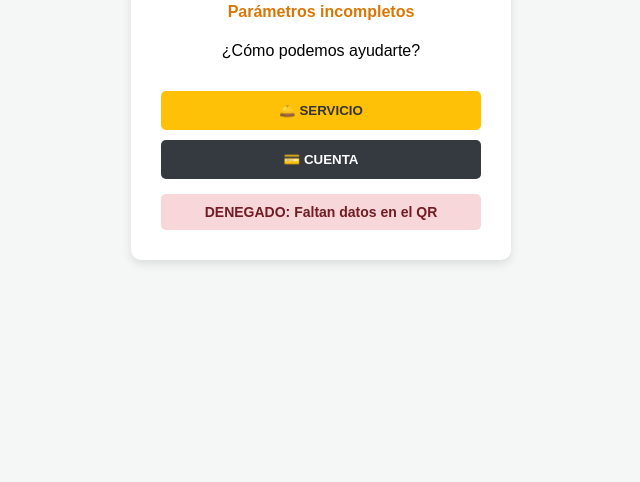
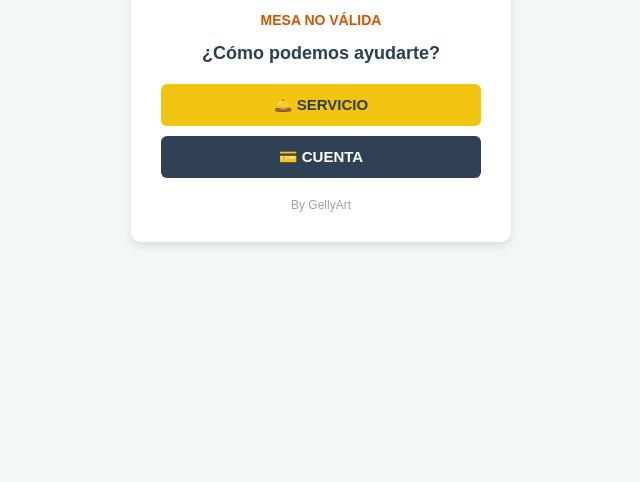
Before and after one commit to controlgellyart/gellyart-mesa, a plain HTML site: page index.html in a window 1280 px wide. Shown: the part 318-800 px from the top of the page, without its empty margins (319-959 px from the left). Drawn offline with Linux system fonts and the light colour scheme.

Commit message:
Update index.html

```diff
--- a/index.html
+++ b/index.html
@@ -22,104 +22,147 @@
             text-align: center;
             width: 320px;
         }
+        .app-title-box {
+            background-color: #314155;
+            color: white;
+            padding: 12px;
+            border-radius: 6px;
+            font-size: 18px;
+            font-weight: bold;
+            margin-bottom: 15px;
+            letter-spacing: 0.5px;
+        }
+        .mesa-info {
+            font-size: 14px;
+            font-weight: bold;
+            color: #d35400;
+            margin-bottom: 15px;
+        }
+        .question {
+            font-size: 18px;
+            font-weight: bold;
+            color: #2c3e50;
+            margin-bottom: 20px;
+        }
+        .btn {
+            display: block;
+            width: 100%;
+            padding: 12px;
+            margin: 10px 0;
+            font-size: 15px;
+            font-weight: bold;
+            border: none;
+            border-radius: 6px;
+            cursor: pointer;
+            text-align: center;
+        }
         .btn-servicio {
-            background-color: #ffc107;
-            color: #333;
-            border: none;
-            padding: 12px;
-            width: 100%;
-            border-radius: 5px;
-            font-weight: bold;
-            cursor: pointer;
-            margin-top: 15px;
+            background-color: #f1c40f;
+            color: #2c3e50;
         }
         .btn-cuenta {
-            background-color: #343a40;
+            background-color: #314155;
             color: white;
-            border: none;
+        }
+        /* Recuadro visual dentro de la plantilla ubicado debajo del botón Cuenta */
+        #mensaje-estado {
+            display: none;
+            margin-top: 15px;
             padding: 12px;
-            width: 100%;
-            border-radius: 5px;
+            border-radius: 6px;
+            font-size: 14px;
             font-weight: bold;
-            cursor: pointer;
-            margin-top: 10px;
         }
-        /* Recuadro de estado debajo del botón Cuenta */
-        #estadoMensaje {
-            margin-top: 15px;
-            padding: 10px;
-            border-radius: 5px;
-            font-weight: bold;
-            font-size: 14px;
-            display: none; /* Oculto por defecto hasta validar */
+        .footer {
+            margin-top: 20px;
+            font-size: 12px;
+            color: #95a5a6;
         }
     </style>
 </head>
 <body>
 
     <div class="card">
-        <h2>SERVICIO A LA MESA</h2>
-        <h4 id="infoMesa" style="color: #d97706;">Cargando...</h4>
-        <p>¿Cómo podemos ayudarte?</p>
+        <div class="app-title-box">SERVICIO A LA MESA</div>
 
-        <button class="btn-servicio" onclick="enviarAccion('Servicio')">🛎️ SERVICIO</button>
-        <button class="btn-cuenta" onclick="enviarAccion('Cuenta')">💳 CUENTA</button>
+        <div class="mesa-info" id="mesa-info">CARGANDO...</div>
 
-        <!-- Contenedor exacto debajo del botón CUENTA -->
-        <div id="estadoMensaje"></div>
+        <div class="question">¿Cómo podemos ayudarte?</div>
+
+        <button class="btn btn-servicio" onclick="enviarSolicitud('🛎️ SERVICIO')">🛎️ SERVICIO</button>
+        <button class="btn btn-cuenta" onclick="enviarSolicitud('💳 CUENTA')">💳 CUENTA</button>
+
+        <!-- Recuadro integrado exactamente debajo del botón CUENTA -->
+        <div id="mensaje-estado"></div>
+
+        <div class="footer">By GellyArt</div>
     </div>
 
     <script>
-        // Obtener parámetros de la URL (Negocio y Mesa)
+        // Capturar los parámetros reales de la URL
         const urlParams = new URLSearchParams(window.location.search);
-        const negocio = urlParams.get('negocio');
-        const mesa = urlParams.get('mesa');
+        const negocio = urlParams.get('negocio') || '';
+        const mesa = urlParams.get('mesa') || '';
 
-        const infoMesaEl = document.getElementById('infoMesa');
-        const estadoMensaje = document.getElementById('estadoMensaje');
-
+        const mesaInfoEl = document.getElementById('mesa-info');
         if (negocio && mesa) {
-            infoMesaEl.innerText = `${negocio} - MESA ${mesa}`;
-
-            // AQUÍ SE MANTIENE TU VALIDACIÓN ORIGINAL CON EL BACKEND (Apps Script)
-            // Reemplaza esta URL con tu Web App desplegada de Apps Script si es necesario
-            const urlValidacion = `https://script.google.com/macros/s/TU_SCRIPT_ID/exec?negocio=${encodeURIComponent(negocio)}&mesa=${encodeURIComponent(mesa)}`;
-
-            fetch(urlValidacion)
-                .then(response => response.json())
-                .then(data => {
-                    estadoMensaje.style.display = "block";
-                    if (data.status === "DENEGADO" || data.valido === false) {
-                        // Recuadro en ROJO para accesos no encontrados en control
-                        estadoMensaje.style.backgroundColor = "#f8d7da";
-                        estadoMensaje.style.color = "#721c24";
-                        estadoMensaje.style.border = "1px solid #f5c6cb";
-                        estadoMensaje.innerText = "DENEGADO: Código no registrado o inválido";
-                    } else {
-                        // Estado exitoso / autorizado
-                        estadoMensaje.style.backgroundColor = "#d4edda";
-                        estadoMensaje.style.color = "#155724";
-                        estadoMensaje.style.border = "1px solid #c3e6cb";
-                        estadoMensaje.innerText = "Acceso Autorizado";
-                    }
-                })
-                .catch(error => {
-                    console.error("Error en validación:", error);
-                });
-
+            mesaInfoEl.innerText = `${negocio.toUpperCase()} - MESA ${mesa}`;
         } else {
-            infoMesaEl.innerText = "Parámetros incompletos";
-            estadoMensaje.style.display = "block";
-            estadoMensaje.style.backgroundColor = "#f8d7da";
-            estadoMensaje.style.color = "#721c24";
-            estadoMensaje.innerText = "DENEGADO: Faltan datos en el QR";
+            mesaInfoEl.innerText = "MESA NO VÁLIDA";
         }
 
-        function enviarAccion(tipo) {
-            // Lógica de tus botones de servicio/cuenta existente
-            alert("Acción enviada: " + tipo);
+        function enviarSolicitud(tipoServicio) {
+            const estadoDiv = document.getElementById('mensaje-estado');
+            estadoDiv.style.display = "block";
+
+            // Validación local preventiva o si faltan parámetros en la URL
+            if (!negocio || !mesa) {
+                estadoDiv.style.backgroundColor = "#fde8e8";
+                estadoDiv.style.color = "#c0392b";
+                estadoDiv.style.border = "1px solid #f5c6cb";
+                estadoDiv.innerHTML = "⚠️ ALERTA DENEGADA: Parámetros incompletos";
+                return;
+            }
+
+            estadoDiv.style.backgroundColor = "#e8f4fd";
+            estadoDiv.style.color = "#2980b9";
+            estadoDiv.style.border = "1px solid #bbe1fa";
+            estadoDiv.innerHTML = "Enviando aviso...";
+
+            // URL real de tu Web App de Apps Script
+            const scriptURL = 'https://script.google.com/macros/s/AKfycbwHZTPuHu8cVLeBsGHSFD8L7M-DrX1rG5rIQ2NcR03RQ3i-TCQBaQ-8bh4Q0luXLskBBQ/exec';
+
+            const datos = {
+                negocio: negocio,
+                mesa: mesa,
+                tipo: tipoServicio
+            };
+
+            fetch(scriptURL, {
+                method: 'POST',
+                mode: 'no-cors',
+                headers: {
+                    'Content-Type': 'application/json'
+                },
+                body: JSON.stringify(datos)
+            })
+            .then(() => {
+                estadoDiv.style.backgroundColor = "#d4edda";
+                estadoDiv.style.color = "#155724";
+                estadoDiv.style.border = "1px solid #c3e6cb";
+                estadoDiv.innerHTML = "¡Solicitud enviada con éxito!";
+                setTimeout(() => {
+                    estadoDiv.style.display = "none";
+                }, 4000);
+            })
+            .catch(error => {
+                console.error('Error!', error);
+                estadoDiv.style.backgroundColor = "#fde8e8";
+                estadoDiv.style.color = "#c0392b";
+                estadoDiv.style.border = "1px solid #f5c6cb";
+                estadoDiv.innerHTML = "Hubo un error al enviar. Intenta de nuevo.";
+            });
         }
     </script>
-
 </body>
 </html>
```
